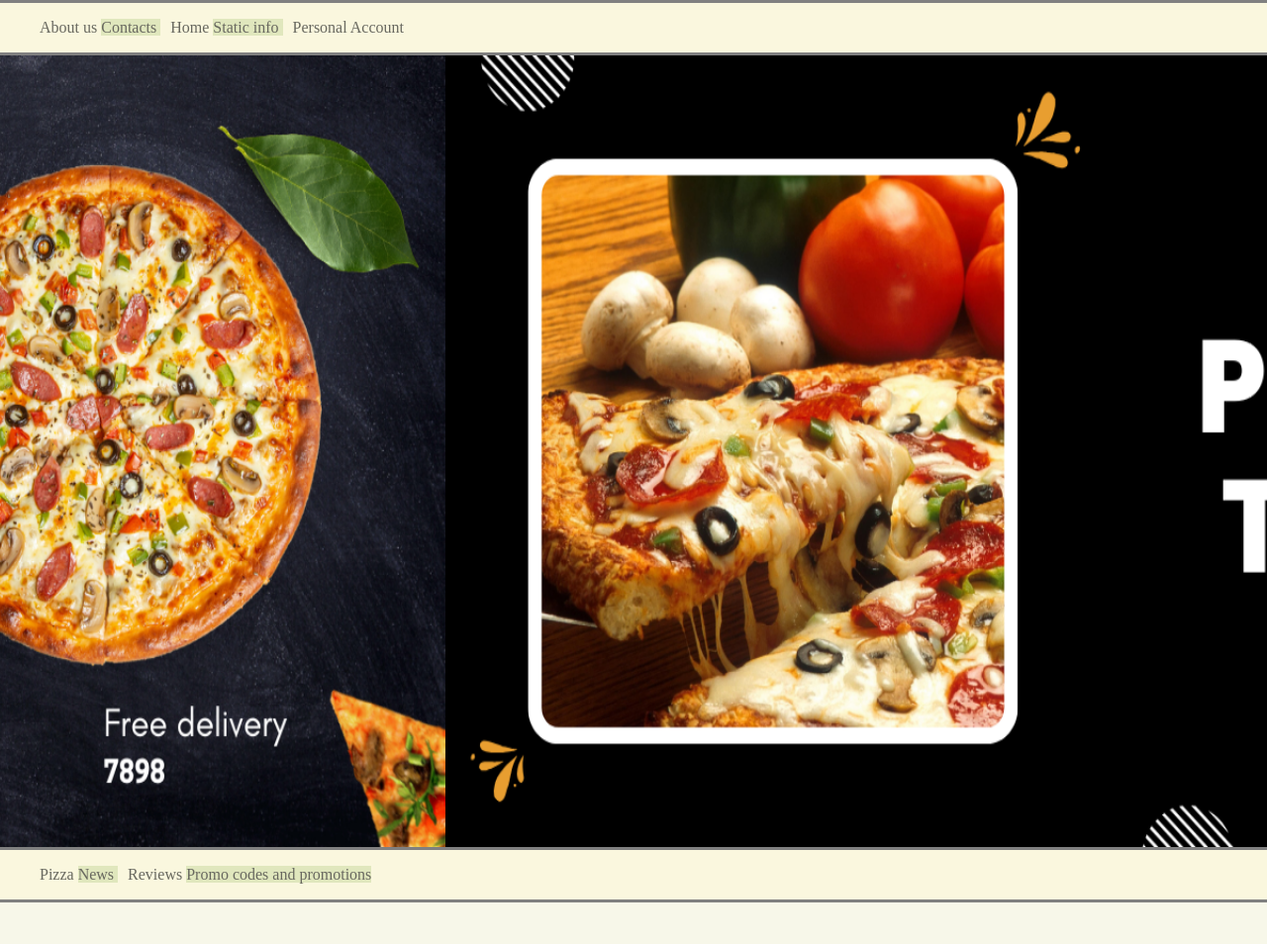
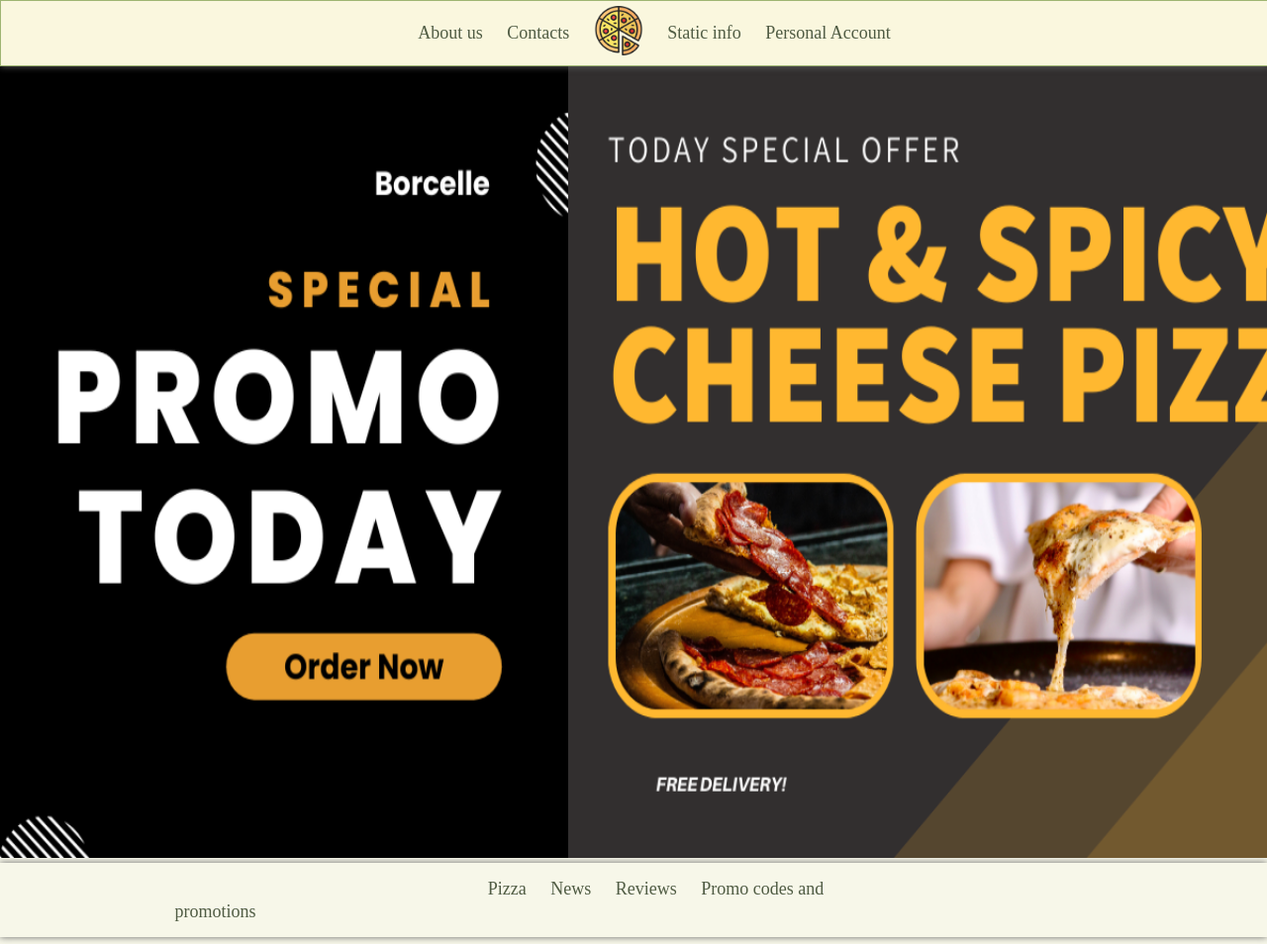
Before and after one commit to mariapikhtovnikava22/PIZZERIA, a Django app: page / in a window 1280 px wide. Shown: the top 954 px of the page at 99% size. Run offline with Django 4.2, Linux system fonts and the light colour scheme; data comes from the database, SQL or seed files in the repository; both versions use the stored data as it was after the commit.

Commit message:
Lab3 start

```diff
--- a/pizzeria/static/pizzeria/css/styles.css
+++ b/pizzeria/static/pizzeria/css/styles.css
@@ -11,40 +11,42 @@
 
 
 /* navigation elements in base.html */
-
 [class*='navigation']
 {
-    border-top:3px solid gray;
-    border-bottom:3px solid gray;
-    background:#faf7de;
-    font-family: none;
-    top:0;
+     border: 1px solid #9eb572;
+     box-shadow: 0 0 7px #666;
+     background: #faf7de;
+     font-family: none;
+     text-align: center;
 }
 
 [class^='mainnav']
 {
+    border:none;
+    background:#f7f7e9;
     margin-bottom:150px;
+    margin-top:5px;
+    padding:10px;
 
+
+}
+.inline_panel ul
+{
+    margin:5px;
+    font-size:18px;
 }
 .inline_panel li
 {
     display: inline;
-
-
-}
-
-.inline_panel li:nth-child(2n)
-{
-    display: inline;
-    margin-right:10px;
-    background:#e0e7bd;
+    padding:10px;
+    vertical-align: middle;
 
 }
 
 .inline_panel a
 {
     text-decoration: none;
-    color: #68685f;
+    color:#505c44;
     transition: all 0.7s;
 }
 
@@ -52,10 +54,25 @@
 {
     text-decoration: overline;
     font-size:19px;
-    color:black;
+    color:#484848;
 }
 
 
+.inline_panel a img
+{
+    text-decoration: none;
+    height: 50px;
+    transition: all 0.7s;
+
+}
+
+
+.inline_panel a img:hover
+{
+    text-decoration: overline;
+    color: #68685f;
+    transform: scale(1.1)
+}
 
 .sticky-nav {
   position: sticky;
@@ -76,8 +93,6 @@
 
 
 /* info table */
-
-
 
 
 /* Убрать двойные линии между ячейками внутри таблицы */
@@ -135,7 +150,6 @@
     text-align: center;
     margin-bottom: 20px;
 }
-
 /* block info*/
 
 /* block pizza */
@@ -153,11 +167,11 @@
     text-align: center;
   }
 
-  @media (max-width: 50rem) { /* Если ширина окна менее 40rem (640px) */
-    .table-content {
-      grid-template-columns: repeat 1fr; /* 1 элемент в ряду */
-    }
+ @media (max-width: 70rem) {
+  .table-content {
+    grid-template-columns: repeat(1, 1fr); /* 1 элемент в ряду */
   }
+}
 
   .pizza_elements {
     text-align: center;
@@ -355,19 +369,19 @@
     position: absolute;
     width: 100%;
     height: 100%;
-    transition: transform 120s ease-in-out;
+    transition: transform 30s ease-in-out;
 }
 .image-container img:nth-child(1) {
-    animation: imageAnimation1 70s infinite;
+    animation: imageAnimation1 20s infinite;
 }
 .image-container img:nth-child(2) {
-    animation: imageAnimation2 70s infinite;
+    animation: imageAnimation2 20s infinite;
 }
 .image-container img:nth-child(3) {
-    animation: imageAnimation3 70s infinite;
+    animation: imageAnimation3 20s infinite;
 }
 .image-container img:nth-child(4) {
-    animation: imageAnimation4 70s infinite;
+    animation: imageAnimation4 20s infinite;
 }
 @keyframes imageAnimation1 {
     0%, 100% {
--- a/pizzeria/templates/pizzeria/base.html
+++ b/pizzeria/templates/pizzeria/base.html
@@ -25,14 +25,13 @@
               <a href="http://127.0.0.1:8000/#contacts">
                   Contacts
               </a></li>
-           <li>
-              <a href="{% url 'home' %}">
-                  Home
-              </a></li>
+          <li>
+              <a href="{% url 'home' %}"><img src="{% static 'pizzeria/images/pizza2.png' %}" alt="Pizza Time"></a>
+          </li>
           <li>
               <a href= "{% url 'info' %}">
                   Static info
-              </a> </li>
+              </a></li>
           <li class = 'last'>
               {% if user.is_authenticated %}
                 {% if user.is_superuser %}
--- a/pizzeria/urls.py
+++ b/pizzeria/urls.py
@@ -17,5 +17,6 @@
     path('news/', news_list, name='news_list'),
     path('news/<int:article_id>/', news_detail, name='news_detail'),
     path('infos', info, name='info'),
+    path('test', test, name='tests'),
 
 ]
--- a/pizzeria/views.py
+++ b/pizzeria/views.py
@@ -21,6 +21,9 @@
         {'title': "Cart", "url_name": "order"},
         ]
 
+
+def test(request):
+    return render(request, 'pizzeria/test.html')
 
 def main(request):
     if request.method == 'GET':
```
Also changed, not shown: pizzeria/static/pizzeria/css/test.css (added, +10 -0 lines), pizzeria/templates/pizzeria/test.html (added, +21 -0 lines), db.sqlite3, pizzeria/static/pizzeria/images/pizza2.png (added).
